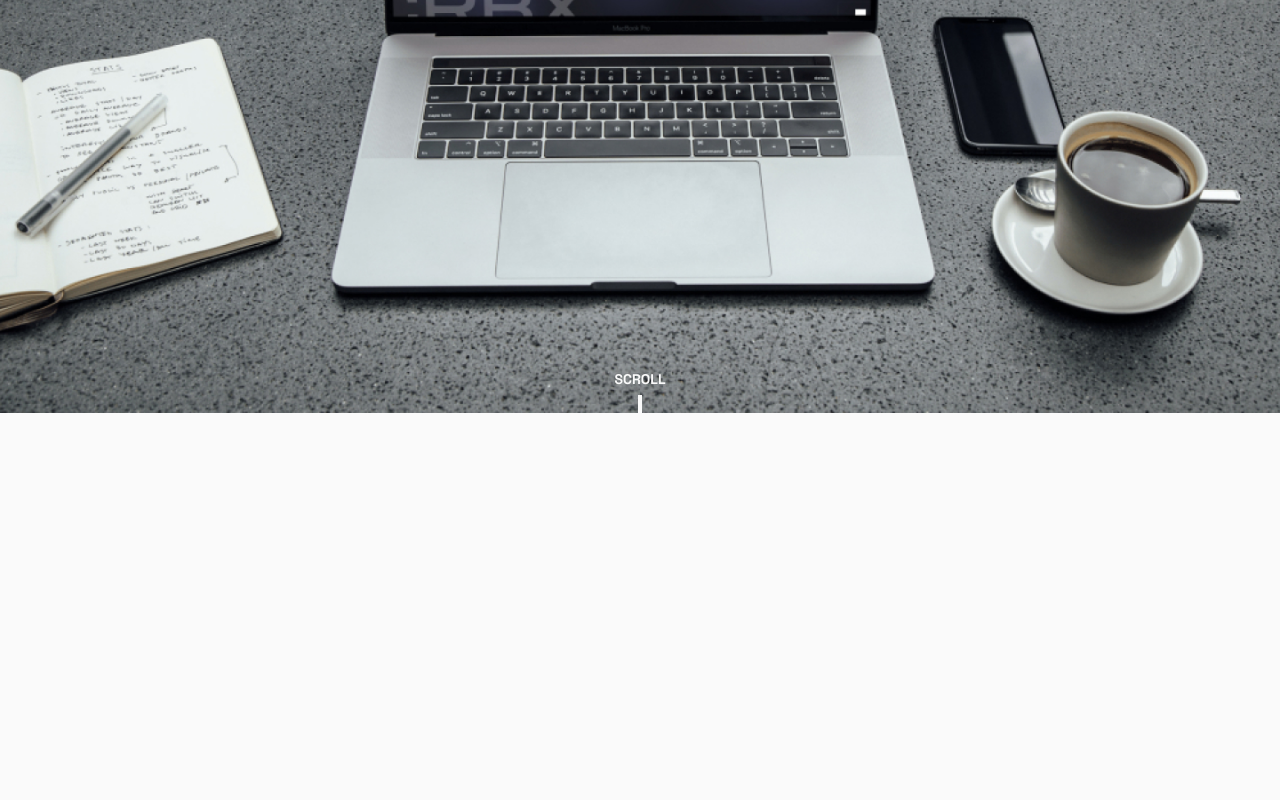
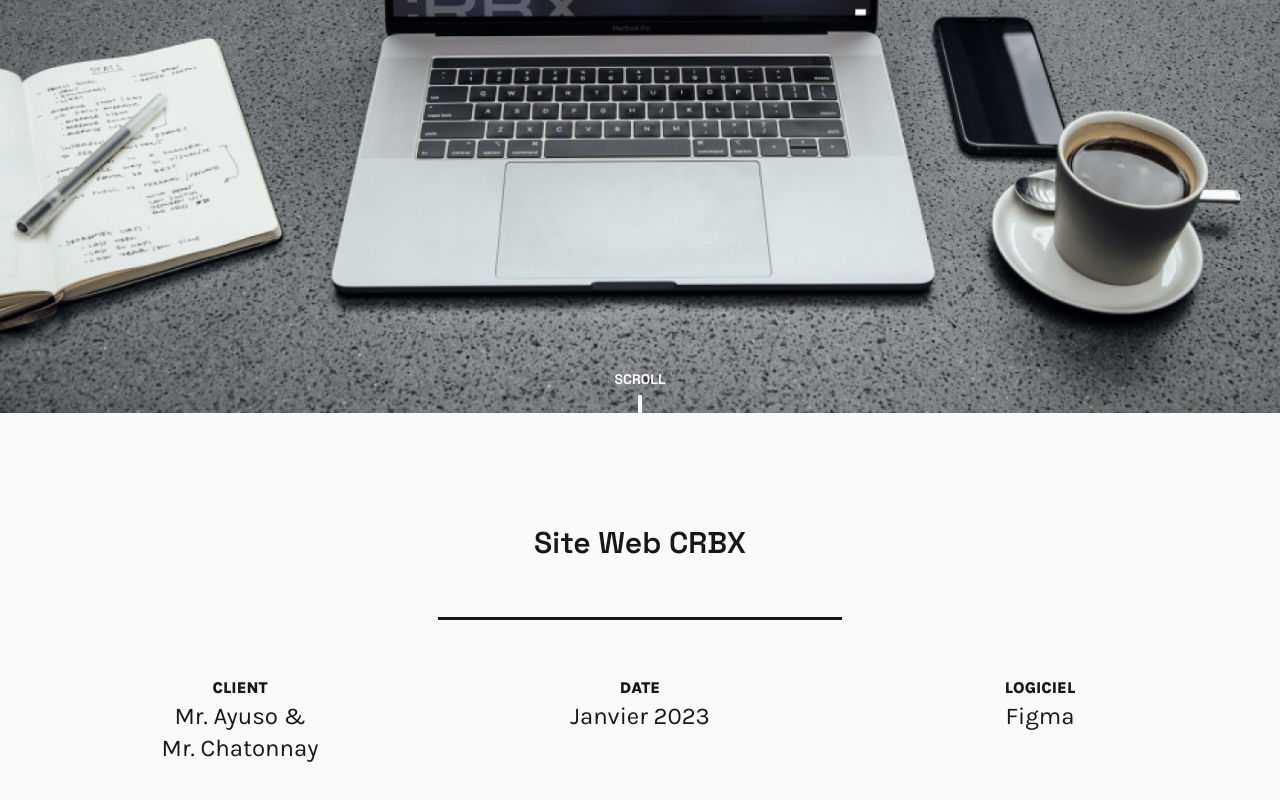
Before and after one commit to duval-justine/Portfolio_Justine_Duval, a Vue app: page /crbx in a window 1280 px wide. Shown: the part 387-1187 px from the top of the page. Before the commit the page ends 814 px from the top, so only its background shows below. Built offline with nearby package versions, Linux system fonts and the light colour scheme.

Commit message:
Section Présentation CRBX

```diff
--- a/src/views/CRBXView.vue
+++ b/src/views/CRBXView.vue
@@ -2,6 +2,28 @@
     <!-- Top Page -->
     <section>
         <TopPage img_test="/images/CRBX/CRBX_Couverture.webp" class="h-[100vh]" />
+    </section>
+    <!-- Présentation -->
+    <section>
+        <div class="flex flex-col justify-center items-center mt-28">
+            <h1 class="font-space-grotesk font-semibold text-3xl text-Extended/true-gray/900 text-center">Site Web CRBX
+            </h1>
+            <div class=" border-t-[3px] mt-14 w-[404px] border-Extended/true-gray/900"></div>
+            <div class="flex flex-row gap-52 items-start font-karla text-Extended/true-gray/900 text-center mt-14 mb-48">
+                <div class="w-48">
+                    <p class="font-extrabold text-base uppercase">Client</p>
+                    <p class="font-normal text-2xl">Mr. Ayuso & <br> Mr. Chatonnay</p>
+                </div>
+                <div class="w-48">
+                    <p class="font-extrabold text-base uppercase">Date</p>
+                    <p class="font-normal text-2xl">Janvier 2023</p>
+                </div>
+                <div class="w-48">
+                    <p class="font-extrabold text-base uppercase">Logiciel</p>
+                    <p class="font-normal text-2xl">Figma</p>
+                </div>
+            </div>
+        </div>
     </section>
 </template>
 
```
